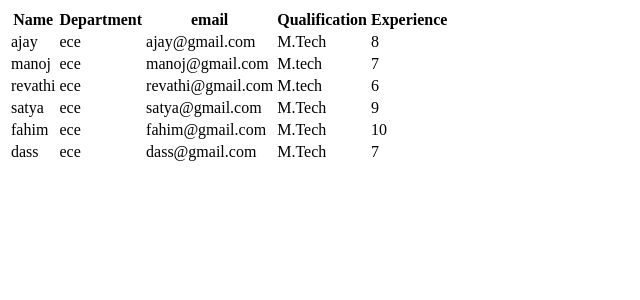
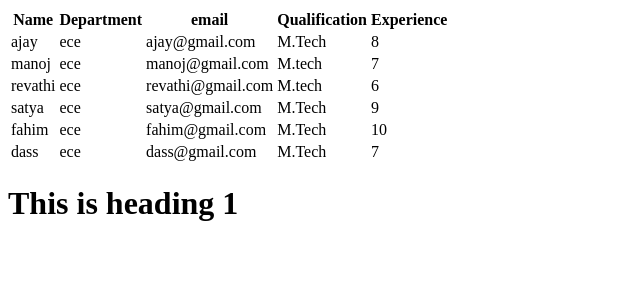
Before and after one commit to prashant3810/mysitecollege, a Django app: page /college/staff_ece/ in a window 1280 px wide. Shown: the top 300 px of the page, without its empty margins (0-640 px from the left). Run offline with Django 3.2, Linux system fonts and the light colour scheme; data comes from the database, SQL or seed files in the repository.

Commit message:
Update staff_ece.html

```diff
--- a/college/templates/college/staff_ece.html
+++ b/college/templates/college/staff_ece.html
@@ -23,3 +23,4 @@
 </tr>
 </tbody>
     </table>
+<h1>This is heading 1</h1>
```
